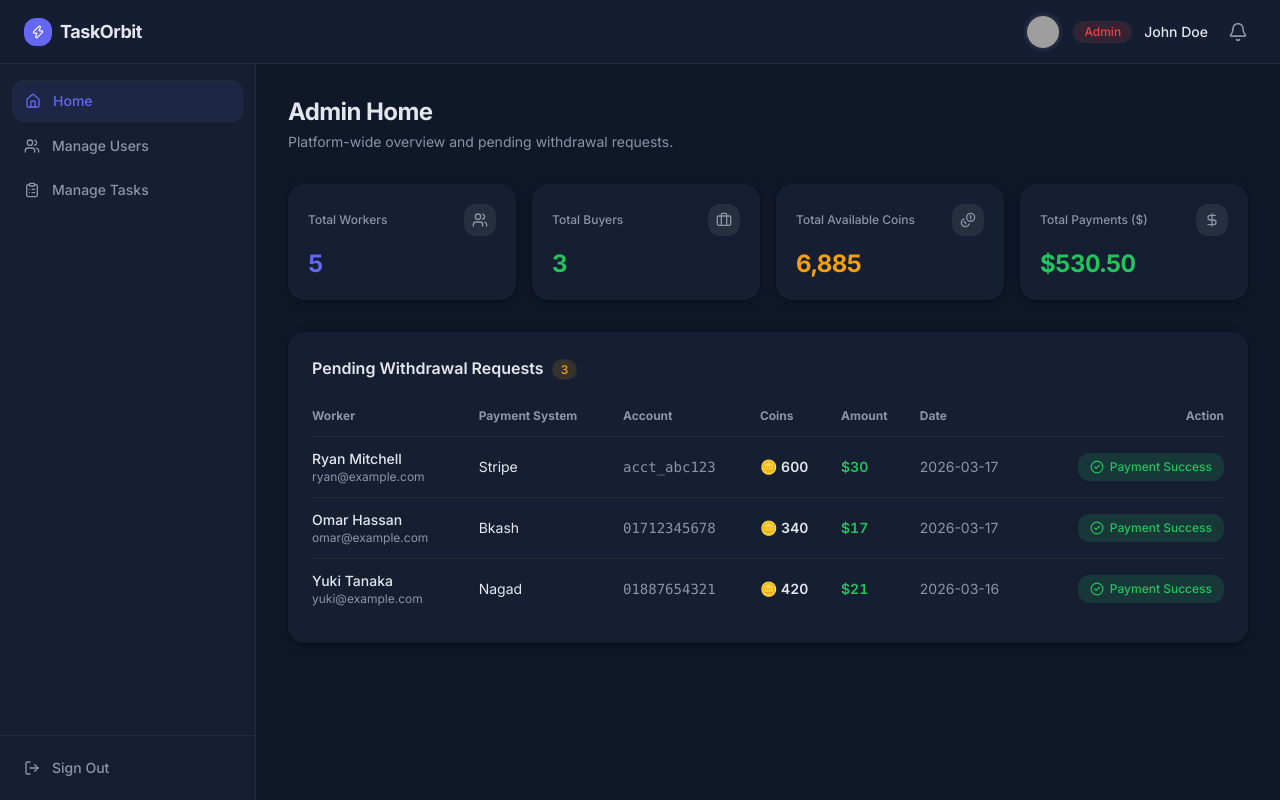
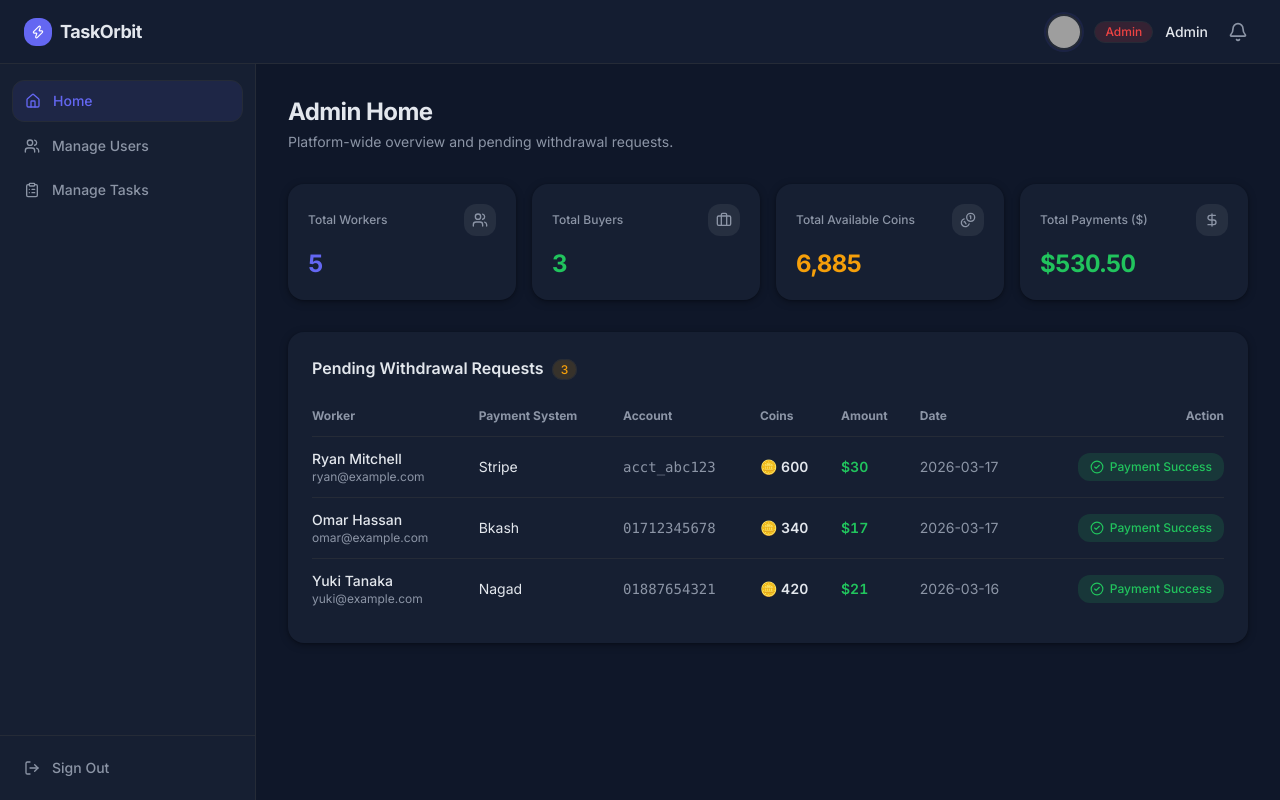
Before and after one commit to thetakibkhan/microtask-client, a React (Vite) app: page /admin in a window 1280 px wide. Built offline with nearby package versions, Linux system fonts and the light colour scheme; no server answers; sample sign-in values are in the browser's storage; grey boxes are pictures that could not be loaded.

Commit message:
feat: wire notifications into AdminDashboard (approval creates worker notification)

```diff
--- a/src/pages/AdminDashboard.tsx
+++ b/src/pages/AdminDashboard.tsx
@@ -4,14 +4,22 @@ import AdminHome from '@/pages/admin/AdminHome'
 import ManageUsers from '@/pages/admin/ManageUsers'
 import ManageTasks from '@/pages/admin/ManageTasks'
 import { mockAdminUsers, mockAdminTasks, mockAdminWithdrawals } from '@/mocks/admin'
+import { mockNotifications, makeWithdrawalApprovedNotification, MOCK_ADMIN_EMAIL } from '@/mocks/notifications'
 import { WithdrawalStatus } from '@/types'
-import type { AdminUser, AdminTask, WithdrawalRecord, Role } from '@/types'
+import type { AdminUser, AdminTask, WithdrawalRecord, Role, AppNotification } from '@/types'
 
 const AdminDashboardPage = () => {
   const [activePage, setActivePage] = useState(0)
   const [users, setUsers] = useState<AdminUser[]>(mockAdminUsers)
   const [tasks, setTasks] = useState<AdminTask[]>(mockAdminTasks)
   const [withdrawals, setWithdrawals] = useState<WithdrawalRecord[]>(mockAdminWithdrawals)
+  const [notifications, setNotifications] = useState<AppNotification[]>(
+    mockNotifications.filter((n) => n.toEmail === MOCK_ADMIN_EMAIL)
+  )
+
+  const handleMarkAllRead = () => {
+    setNotifications((prev) => prev.map((n) => ({ ...n, read: true })))
+  }
 
   const handleApproveWithdrawal = (id: string) => {
     const withdrawal = withdrawals.find((w) => w.id === id)
@@ -21,7 +29,6 @@ const AdminDashboardPage = () => {
       prev.map((w) => (w.id === id ? { ...w, status: WithdrawalStatus.Approved } : w)),
     )
 
-    // Decrease the worker's coin balance
     setUsers((prev) =>
       prev.map((u) =>
         u.email === withdrawal.workerEmail
@@ -29,6 +36,15 @@ const AdminDashboardPage = () => {
           : u,
       ),
     )
+
+    // Create a notification for the worker
+    const workerNotif = makeWithdrawalApprovedNotification(
+      withdrawal.withdrawalCoin,
+      withdrawal.withdrawalAmount,
+      withdrawal.paymentSystem,
+      withdrawal.workerEmail,
+    )
+    console.info('Worker notification created:', workerNotif)
   }
 
   const handleRoleChange = (userId: string, newRole: Role) => {
@@ -71,6 +87,9 @@ const AdminDashboardPage = () => {
       role="admin"
       activeIndex={activePage}
       onNavigate={setActivePage}
+      notifications={notifications}
+      onMarkAllRead={handleMarkAllRead}
+      userName="Admin"
     >
       {pages[activePage]}
     </DashboardLayout>
```
